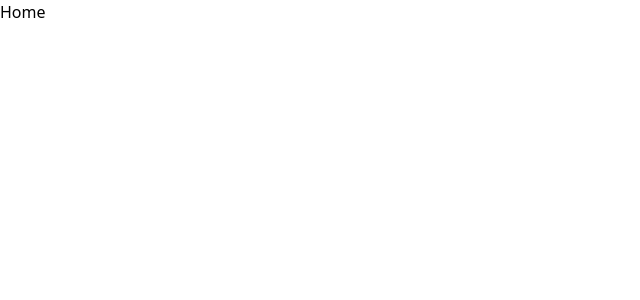
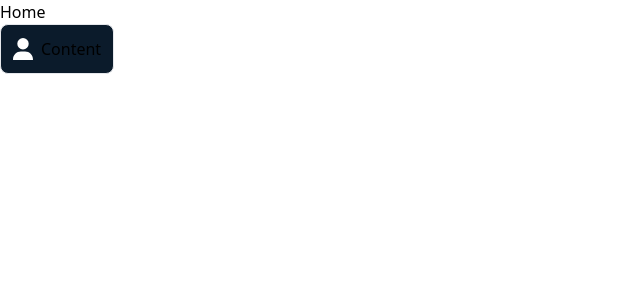
Before and after one commit to NassCT/travly, a React (Vite) app: page /Buttons in a window 1280 px wide. Before the commit this address had no page. Shown: the top 300 px of the page, without its empty margins (0-640 px from the left). Built offline with nearby package versions, Linux system fonts and the light colour scheme.

Commit message:
Add Buttons component and integrate into App

```diff
--- a/src/App.jsx
+++ b/src/App.jsx
@@ -2,6 +2,8 @@ import { BrowserRouter as Router, Routes, Route, Link } from 'react-router-dom';
 import NavBar from './components/NavBar';
 import Footer from './components/Footer';
 import Confidentialites from './components/Confidentialites';
+import Buttons from './components/Buttons';
+
 
 function App() {
   return (
@@ -13,6 +15,8 @@ function App() {
           <Route path="/NavBar" element={<NavBar />} />
           <Route path="/Footer" element={<Footer />} />
           <Route path="/Confidentialites" element={<Confidentialites />} />
+          <Route path="/Buttons" element={<Buttons iconName="user" iconClass="fill-red-500" />} />
+
         </Routes>
       </div>
     </Router>
--- /dev/null
+++ b/src/components/Buttons.jsx
@@ -0,0 +1,30 @@
+import React from 'react';
+import Icons from '../components/Icons';
+import '../assets/styles/common.css';
+
+function Buttons({
+  backgroundColor,
+  borderColor,
+  borderRadius,
+  textContent,
+  textColor,
+  iconName,
+  iconSize,
+  iconClass,
+}) {
+
+  return (
+    <button
+      className={`px-3 py-3 flex justify-center items-center ${backgroundColor || "bg-colorB"} ${borderRadius || "rounded-lg"} ${borderColor} border`}
+    >
+      <Icons
+        iconName={iconName || ""}
+        iconClass={iconClass + " mr-2 fill-white" || ""}
+        iconSize={iconSize || "20px"}
+      />
+      <p className={`text-base text-${textColor || "white"}`}>{textContent || "Content"}</p>
+    </button>
+  );
+}
+
+export default Buttons;
```
